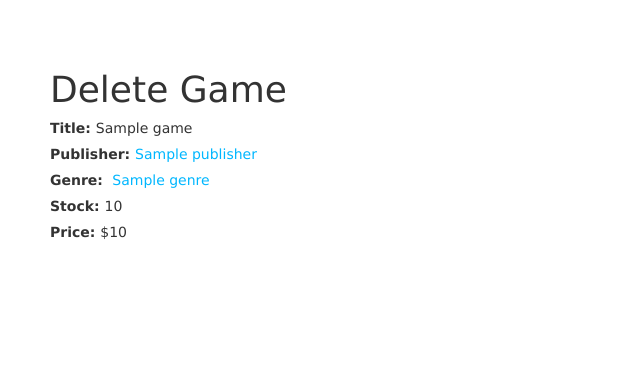
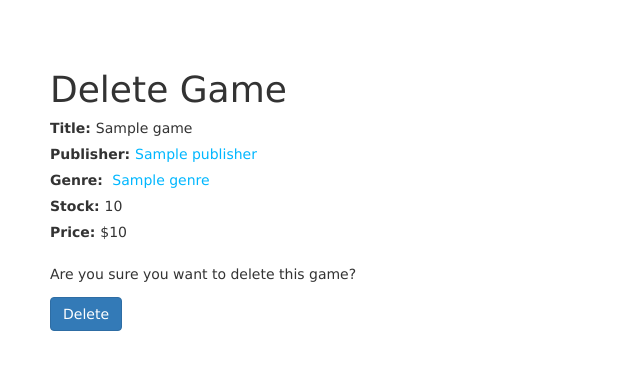
Before and after one commit to eljoey/Game-Inventory, a Node server app: page /shop/game/600000000000000000000001/delete in a window 1280 px wide. Shown: the top 370 px of the page, without its empty margins (0-640 px from the left). Run offline with Node 20, Linux system fonts and the light colour scheme; tables that the repository leaves empty hold one stand-in row (values such as "Sample post"); some libraries are stand-ins or nearby versions.

Commit message:
delete game POST

```diff
--- a/controllers/gameController.js
+++ b/controllers/gameController.js
@@ -139,7 +139,19 @@ exports.game_delete_get = function(req, res, next) {
     })
 }
 exports.game_delete_post = function(req, res, next) {
-  res.send('game delete POST')
+  Game.findById(req.body.gameid).exec((err, gameToDelete) => {
+    if (err) {
+      return next(err)
+    }
+
+    Game.findByIdAndRemove(req.body.gameid, function deleteGame(err) {
+      if (err) {
+        return next(err)
+      }
+
+      res.redirect('/shop/games')
+    })
+  })
 }
 exports.game_update_get = function(req, res, next) {
   res.send('game update GET')
--- a/views/game_delete.jade
+++ b/views/game_delete.jade
@@ -13,3 +13,12 @@ block content
              |,
     p #[strong Stock: ] #{game.stock}
     p #[strong Price: ] $#{game.price}
+
+    br
+    p Are you sure you want to delete this game?
+
+    form(method='POST' action='')
+        div.form-group
+            input#gameid.form-control(type='hidden', name='gameid' required=true, value=game._id)
+
+        button.btn.btn-primary(type='submit') Delete
```
Also changed, not shown: 1 other file.
